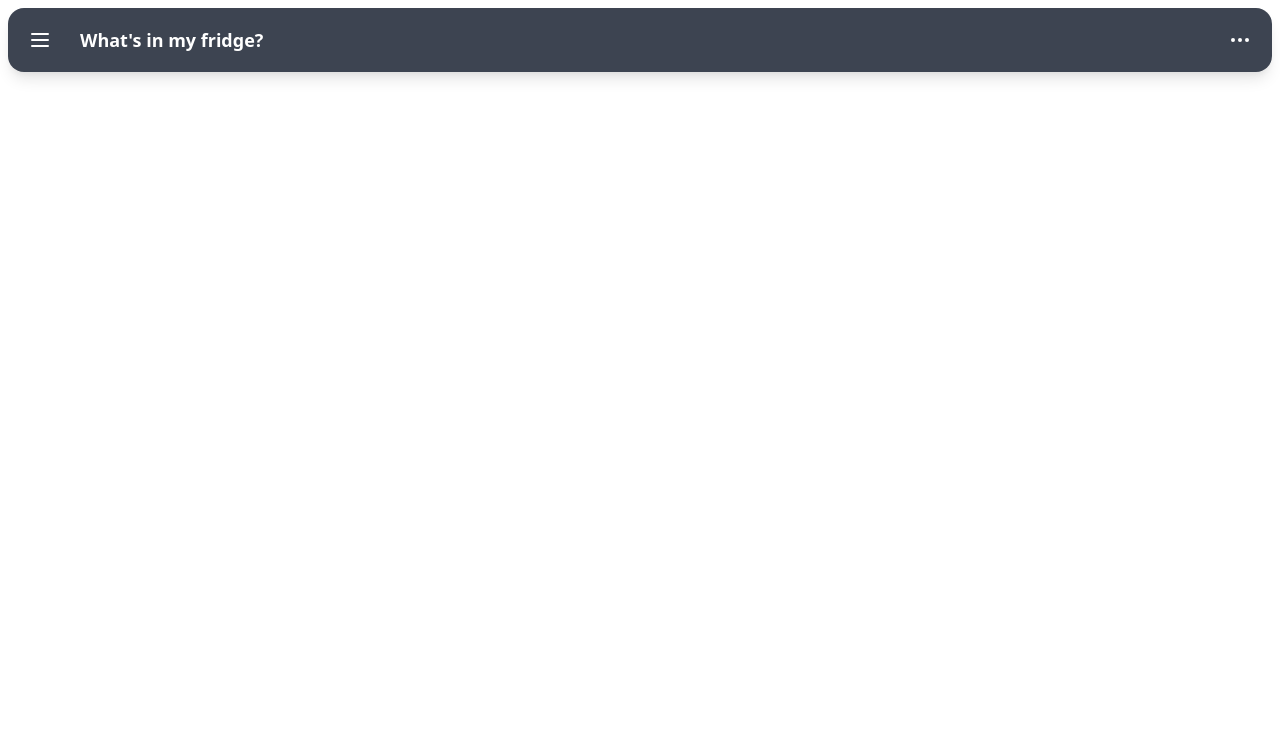
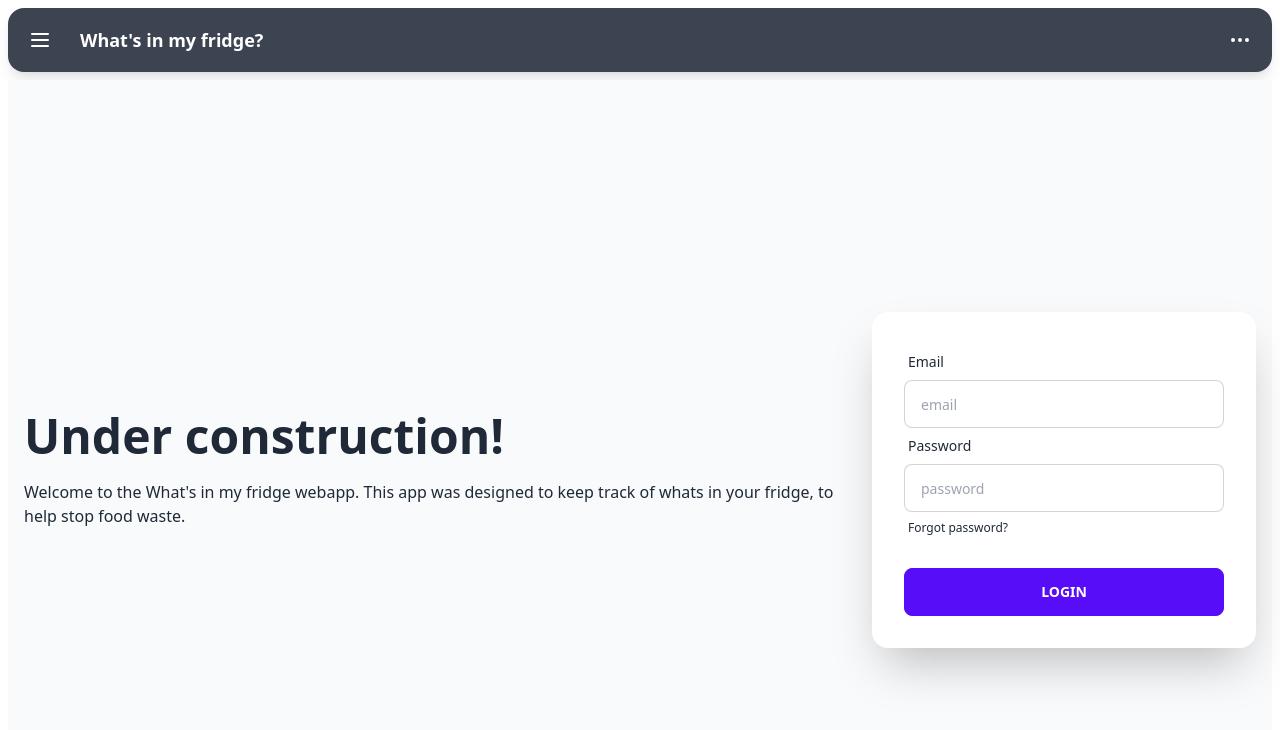
Before and after one commit to jamiebdavis/whats-in-my-fridge, a React (Create React App) app: page / in a window 1280 px wide. Shown: the top 730 px of the page. Built offline with nearby package versions, Linux system fonts and the light colour scheme.

Commit message:
added routing and home page

```diff
--- a/package.json
+++ b/package.json
@@ -10,6 +10,7 @@
     "daisyui": "^1.4.0",
     "react": "^17.0.2",
     "react-dom": "^17.0.2",
+    "react-router-dom": "^5.2.0",
     "react-scripts": "4.0.3",
     "web-vitals": "^1.1.2"
   },
--- a/src/App.js
+++ b/src/App.js
@@ -1,11 +1,13 @@
 import Navbar from "./components/navbar/navbar";
+import Routes from "./Routes";
 
 function App() {
-  return (
-    <div className="m-2">
-      <Navbar />
-    </div>
-  );
+    return (
+        <div className="m-2">
+            <Navbar />
+            <Routes />
+        </div>
+    );
 }
 
 export default App;
--- /dev/null
+++ b/src/Routes.js
@@ -0,0 +1,16 @@
+import { Route, Switch } from "react-router-dom";
+
+import Home from "./containers/Home";
+import NotFound from "./components/homePage/NotFound";
+import React from "react";
+
+//TODO: Code splitting
+
+// eslint-disable-next-line import/no-anonymous-default-export
+export default ({ childProps }) => (
+    <Switch>
+        <Route path="/" exact component={Home} props={childProps} />
+        {/* Catch all unmatched routes */}
+        <Route component={NotFound} />
+    </Switch>
+);
--- /dev/null
+++ b/src/components/homePage/HomePage.js
@@ -0,0 +1,46 @@
+import React from "react";
+
+export default function HomePage() {
+    return (
+        <div class="hero min-h-screen bg-base-200">
+            <div class="flex-col justify-center hero-content lg:flex-row">
+                <div class="text-center lg:text-left">
+                    <h1 class="mb-5 text-5xl font-bold">Under construction!</h1>
+                    <p class="mb-5">
+                        Welcome to the What's in my fridge webapp. This app was designed to keep
+                        track of whats in your fridge, to help stop food waste.
+                    </p>
+                </div>
+                <div class="card flex-shrink-0 w-full max-w-sm shadow-2xl bg-base-100">
+                    <div class="card-body">
+                        <div class="form-control">
+                            <label class="label">
+                                <span class="label-text">Email</span>
+                            </label>
+                            <input type="text" placeholder="email" class="input input-bordered" />
+                        </div>
+                        <div class="form-control">
+                            <label class="label">
+                                <span class="label-text">Password</span>
+                            </label>
+                            <input
+                                type="text"
+                                placeholder="password"
+                                class="input input-bordered"
+                            />
+                            <label class="label">
+                                {" "}
+                                <a href="#" class="label-text-alt">
+                                    Forgot password?
+                                </a>{" "}
+                            </label>
+                        </div>
+                        <div class="form-control mt-6">
+                            <input type="button" value="Login" class="btn btn-primary" />
+                        </div>
+                    </div>
+                </div>
+            </div>
+        </div>
+    );
+}
--- /dev/null
+++ b/src/components/homePage/NotFound.js
@@ -0,0 +1,14 @@
+import React from "react";
+
+export default function NotFound() {
+    return (
+        <div class="hero min-h-screen bg-base-200">
+            <div class="text-center hero-content">
+                <div class="max-w-md">
+                    <h1 class="mb-5 text-5xl font-bold">Page Not Found!</h1>
+                    <button class="btn btn-primary">Go back</button>
+                </div>
+            </div>
+        </div>
+    );
+}
--- /dev/null
+++ b/src/containers/Home.js
@@ -0,0 +1,10 @@
+import HomePage from "../components/homePage/HomePage";
+import React from "react";
+
+export default function Home() {
+    return (
+        <div>
+            <HomePage />
+        </div>
+    );
+}
--- a/src/index.js
+++ b/src/index.js
@@ -1,14 +1,18 @@
+import "./index.css";
+
+import App from "./App";
 import React from "react";
 import ReactDOM from "react-dom";
-import "./index.css";
-import App from "./App";
+import { BrowserRouter as Router } from "react-router-dom";
 import reportWebVitals from "./reportWebVitals";
 
 ReactDOM.render(
-  <React.StrictMode>
-    <App />
-  </React.StrictMode>,
-  document.getElementById("root")
+    <React.StrictMode>
+        <Router>
+            <App />
+        </Router>
+    </React.StrictMode>,
+    document.getElementById("root")
 );
 
 // If you want to start measuring performance in your app, pass a function
```
Also changed, not shown: 1 other file (tests, documents, lock files or other folders).
